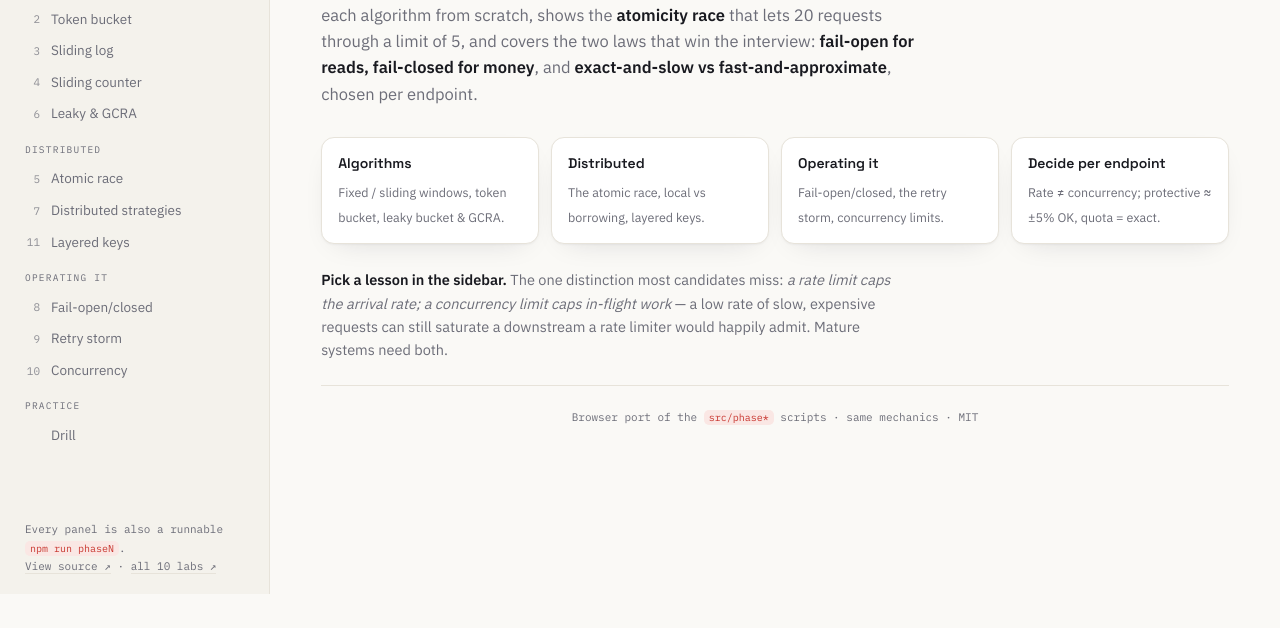
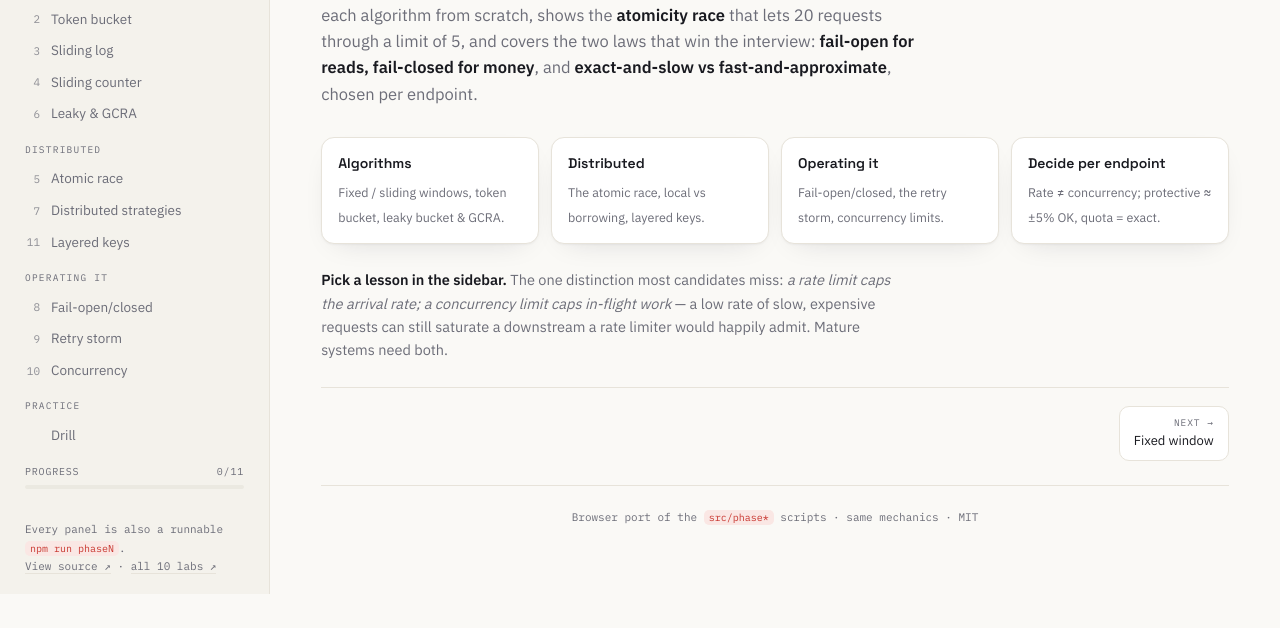
Before and after one commit to swapnull-in/rate-limiting, a website: page web/index.html in a window 1280 px wide. Shown: the part 206-834 px from the top of the page. Before the commit the page ends 800 px from the top, so only its background shows below. Drawn offline with Linux system fonts and the light colour scheme.

Commit message:
Professional pass: guided path, progress, theme toggle, drill mastery
Shared web/lab.js (loaded after the shell) adds, uniformly:
- prev/next lesson bar on every panel — a guided path through the lab
- progress tracking: a lesson viewed ~6s earns a ✓ in the nav + a sidebar
  progress meter (per-lab localStorage)
- manual dark/light/auto theme toggle (persisted, [data-theme] CSS overrides
  outrank the system preference)
- click-to-copy `npm run phaseN` chip on every numbered lesson

Drill tab upgraded to v2 (shared web/drill.js): per-card "Got it / Again"
mastery persisted in localStorage, a mastered counter, and a review-only
filter for spaced repetition.

Plus a per-lab favicon (accent + glyph, inline SVG data URI).

Co-Authored-By: Claude Fable 5 <noreply@anthropic.com>

```diff
--- a/web/drill.js
+++ b/web/drill.js
@@ -1,10 +1,11 @@
 /**
- * Drill panel — shared across the System Design lab family.
+ * Drill panel — shared across the System Design lab family. v2 (spaced repetition)
  * Load AFTER drill-data.js and BEFORE the lab's main inline script:
  *   <script src="drill-data.js"></script><script src="drill.js"></script>
- * It injects its own CSS, builds a `section.phase[data-tab="Drill"]` before the
- * main script wires the sidebar (so the nav picks it up automatically — add
- * 'drill':'Practice' to TIER_OF), and renders active-recall Q&A cards.
+ * Injects its own CSS, builds a `section.phase[data-tab="Drill"]` before the
+ * main script wires the sidebar (nav picks it up via TIER_OF 'drill':'Practice'),
+ * and renders active-recall Q&A cards with per-card mastery ("Got it" / "Again")
+ * persisted in localStorage, a review-only filter, and a mastery counter.
  */
 (function () {
   var D = window.DRILL;
@@ -12,40 +13,57 @@
 
   // ── CSS ────────────────────────────────────────────────────────────────
   var css = [
-    '.drill-card { border:1px solid var(--line); border-radius:12px; padding:14px 16px; margin-bottom:12px; background:var(--panel); }',
+    '.drill-card { border:1px solid var(--line); border-radius:12px; padding:14px 16px; margin-bottom:12px; background:var(--panel); border-left-width:4px; }',
+    '.drill-card.mastered { border-left-color:var(--good); }',
+    '.drill-card.again { border-left-color:var(--amber); }',
     '.drill-q { font-size:14.5px; font-weight:600; display:flex; gap:10px; align-items:baseline; margin-bottom:10px; line-height:1.5; }',
     '.drill-n { font-family:var(--mono); font-size:11px; color:var(--accent); flex:none; min-width:18px; }',
     '.drill-topic { font-family:var(--mono); font-size:10px; letter-spacing:.06em; text-transform:uppercase; color:var(--muted); border:1px solid var(--line); border-radius:999px; padding:1px 8px; flex:none; order:2; margin-left:auto; }',
     '.drill-a { font-size:13.5px; color:var(--muted); line-height:1.65; border-left:3px solid var(--accent); padding:6px 0 6px 12px; margin:0 0 10px; background:linear-gradient(90deg, var(--accent-soft), transparent 80%); border-radius:0 8px 8px 0; }',
     '.drill-a b, .drill-a em { color:var(--ink); }',
-    '.drill-bar { display:flex; gap:8px; flex-wrap:wrap; margin-bottom:14px; }',
+    '.drill-bar { display:flex; gap:8px; flex-wrap:wrap; margin-bottom:8px; align-items:center; }',
+    '.drill-count { font-family:var(--mono); font-size:11.5px; color:var(--muted); margin-left:auto; }',
+    '.drill-count b { color:var(--good); }',
     '.drill-cheats ol { margin:0 0 14px; padding-left:20px; font-size:13.5px; line-height:1.9; }',
     '.drill-cheats li { margin-bottom:4px; }',
     '.drill-meta { font-family:var(--mono); font-size:11.5px; color:var(--muted); }',
+    '.drill-actions { display:flex; gap:8px; }',
+    '.drill-mini { font-family:var(--sans); font-size:12px; border:1px solid var(--line); background:var(--panel-2); color:var(--ink); border-radius:8px; padding:6px 11px; cursor:pointer; }',
+    '.drill-mini:hover { border-color:var(--accent); }',
+    '.drill-mini.good { color:var(--good); } .drill-mini.good:hover { border-color:var(--good); }',
+    '.drill-mini.amber { color:var(--amber); } .drill-mini.amber:hover { border-color:var(--amber); }',
+    '.drill-hint { font-family:var(--mono); font-size:10.5px; color:var(--muted); margin-top:2px; }',
   ].join('\n');
   var style = document.createElement('style');
   style.textContent = css;
   document.head.appendChild(style);
 
-  // ── Section (inserted before the trailing footer inside .main-inner) ──
+  // ── persistence ────────────────────────────────────────────────────────
+  var KEY = 'sdlabs-drill:' + (D.module || 'lab');
+  var mastery = {};
+  try { mastery = JSON.parse(localStorage.getItem(KEY) || '{}'); } catch (e) {}
+  function save() { try { localStorage.setItem(KEY, JSON.stringify(mastery)); } catch (e) {} }
+  function cardKey(c) { return (c.q || '').slice(0, 64); }
+
+  // ── Section ────────────────────────────────────────────────────────────
   var host = document.querySelector('.main-inner') || document.querySelector('.main') || document.body;
   var sec = document.createElement('section');
   sec.className = 'phase';
   sec.setAttribute('data-tab', 'Drill');
   sec.innerHTML =
     '<h2>Drill — active recall</h2>' +
-    '<p class="lede">The study module’s interview questions and cheat-sheet one-liners. Answer <em>out loud</em> before revealing — recall beats re-reading. <span class="drill-meta" id="drill-meta"></span></p>' +
+    '<p class="lede">The study module’s interview questions and cheat-sheet one-liners. Answer <em>out loud</em> before revealing — recall beats re-reading. Mark each card <b>Got it</b> or <b>Again</b>; “Review only” shows what still needs work. <span class="drill-meta" id="drill-meta"></span></p>' +
     '<div class="card">' +
     '  <div class="drill-bar">' +
     '    <button class="act" id="drill-shuffle">⇄ Shuffle</button>' +
+    '    <button class="ghost" id="drill-review">↻ Review only</button>' +
     '    <button class="ghost" id="drill-reveal-all">Reveal all</button>' +
-    '    <button class="ghost" id="drill-hide-all">Hide all</button>' +
     '    <button class="ghost" id="drill-cheats-btn">☰ Cheat-sheet</button>' +
+    '    <span class="drill-count" id="drill-count"></span>' +
     '  </div>' +
     '  <div class="drill-cheats" id="drill-cheats" style="display:none"></div>' +
     '  <div id="drill-cards"></div>' +
     '</div>';
-  // Place before the trailing side-foot inside the host, if one exists there.
   var feet = host.querySelectorAll(':scope > .side-foot');
   var tail = feet.length ? feet[feet.length - 1] : null;
   if (tail) host.insertBefore(sec, tail); else host.appendChild(sec);
@@ -56,41 +74,73 @@
     '<ol>' + D.cheats.map(function (c) { return '<li>' + c + '</li>'; }).join('') + '</ol>';
 
   var order = D.cards.map(function (_, i) { return i; });
+  var reviewOnly = false;
   var seed = 7;
   function rnd() { seed |= 0; seed = seed + 0x6D2B79F5 | 0; var t = Math.imul(seed ^ seed >>> 15, 1 | seed); t = t + Math.imul(t ^ t >>> 7, 61 | t) ^ t; return ((t ^ t >>> 14) >>> 0) / 4294967296; }
+
+  function counts() {
+    var m = 0;
+    D.cards.forEach(function (c) { if (mastery[cardKey(c)] === 'ok') m++; });
+    return { m: m, n: D.cards.length };
+  }
+  function paintCount() {
+    var c = counts();
+    document.getElementById('drill-count').innerHTML = 'mastered <b>' + c.m + '</b>/' + c.n;
+  }
 
   var root = document.getElementById('drill-cards');
   function paint() {
     root.innerHTML = '';
+    var shown = 0;
     order.forEach(function (idx, n) {
       var card = D.cards[idx];
+      var state = mastery[cardKey(card)];               // 'ok' | 'again' | undefined
+      if (reviewOnly && state === 'ok') return;
+      shown++;
       var d = document.createElement('div');
-      d.className = 'drill-card';
+      d.className = 'drill-card' + (state === 'ok' ? ' mastered' : state === 'again' ? ' again' : '');
       d.innerHTML =
-        '<div class="drill-q"><span class="drill-n">' + (n + 1) + '</span><div>' + card.q + '</div>' +
+        '<div class="drill-q"><span class="drill-n">' + shown + '</span><div>' + card.q + '</div>' +
         (card.topic ? '<span class="drill-topic">' + card.topic + '</span>' : '') + '</div>' +
         '<div class="drill-a" style="display:none">' + card.a + '</div>' +
-        '<button class="ghost drill-btn">Reveal answer</button>';
+        '<div class="drill-actions">' +
+        '  <button class="ghost drill-btn">Reveal answer</button>' +
+        '  <button class="drill-mini good" style="display:none">Got it ✓</button>' +
+        '  <button class="drill-mini amber" style="display:none">Again ↻</button>' +
+        '</div>';
       var a = d.querySelector('.drill-a'), b = d.querySelector('.drill-btn');
-      b.onclick = function () { var on = a.style.display === 'none'; a.style.display = on ? 'block' : 'none'; b.textContent = on ? 'Hide answer' : 'Reveal answer'; };
+      var ok = d.querySelector('.drill-mini.good'), ag = d.querySelector('.drill-mini.amber');
+      b.onclick = function () {
+        var on = a.style.display === 'none';
+        a.style.display = on ? 'block' : 'none';
+        b.textContent = on ? 'Hide answer' : 'Reveal answer';
+        ok.style.display = ag.style.display = on ? 'inline-block' : 'none';
+      };
+      ok.onclick = function () { mastery[cardKey(card)] = 'ok'; save(); paintCount(); d.className = 'drill-card mastered'; };
+      ag.onclick = function () { mastery[cardKey(card)] = 'again'; save(); paintCount(); d.className = 'drill-card again'; };
       root.appendChild(d);
     });
+    if (!shown) {
+      root.innerHTML = '<div class="drill-hint">Everything mastered — turn off “Review only”, or shuffle and run the deck again cold. 🎉</div>';
+    }
   }
   document.getElementById('drill-shuffle').onclick = function () {
     for (var i = order.length - 1; i > 0; i--) { var j = Math.floor(rnd() * (i + 1)); var t = order[i]; order[i] = order[j]; order[j] = t; }
     paint();
   };
+  document.getElementById('drill-review').onclick = function () {
+    reviewOnly = !reviewOnly;
+    this.classList.toggle('sel', reviewOnly);
+    paint();
+  };
   document.getElementById('drill-reveal-all').onclick = function () {
     root.querySelectorAll('.drill-a').forEach(function (x) { x.style.display = 'block'; });
     root.querySelectorAll('.drill-btn').forEach(function (x) { x.textContent = 'Hide answer'; });
-  };
-  document.getElementById('drill-hide-all').onclick = function () {
-    root.querySelectorAll('.drill-a').forEach(function (x) { x.style.display = 'none'; });
-    root.querySelectorAll('.drill-btn').forEach(function (x) { x.textContent = 'Reveal answer'; });
+    root.querySelectorAll('.drill-mini').forEach(function (x) { x.style.display = 'inline-block'; });
   };
   document.getElementById('drill-cheats-btn').onclick = function () {
     var el = document.getElementById('drill-cheats');
     el.style.display = el.style.display === 'none' ? 'block' : 'none';
   };
-  paint();
+  paint(); paintCount();
 })();
--- /dev/null
+++ b/web/lab.js
@@ -0,0 +1,138 @@
+/**
+ * Lab enhancements — shared across the System Design Labs family.
+ * Load AFTER the lab's main inline script (right before </body>):
+ *   <script src="lab.js"></script>
+ * Requires the family shell (sections / tabButtons / activate / TIER_OF globals
+ * from the main classic script). Degrades to a no-op if the shell is absent.
+ *
+ * Features:
+ *   • theme toggle (dark / light / auto) persisted in localStorage, overriding
+ *     the system preference via [data-theme] (CSS injected by the build patch)
+ *   • progress tracking — a lesson viewed for ~6s is marked done: ✓ in the nav
+ *     + a progress meter in the sidebar (per-lab localStorage)
+ *   • prev / next lesson bar at the bottom of every panel (guided path)
+ *   • click-to-copy `npm run phaseN` chip on each numbered lesson
+ */
+(function () {
+  // ── shell detection (bare identifiers — script-global consts) ──────────
+  var S, TB, ACT;
+  try { S = sections; TB = tabButtons; ACT = activate; } catch (e) { return; }
+  if (!S || !S.length || !TB || typeof ACT !== 'function') return;
+
+  var LAB = (document.title.split('—')[0] || 'lab').trim();
+
+  // ── CSS ────────────────────────────────────────────────────────────────
+  var css = [
+    '.theme-btn { margin-left:auto; flex:none; width:28px; height:28px; border-radius:8px; border:1px solid var(--line); background:var(--panel); color:var(--muted); cursor:pointer; font-size:13px; line-height:1; display:grid; place-items:center; }',
+    '.theme-btn:hover { color:var(--accent); border-color:var(--accent); }',
+    '.done-tick { margin-left:auto; font-size:10px; color:var(--good); flex:none; }',
+    '.progress-wrap { padding:12px 11px 0; }',
+    '.progress-label { font-family:var(--mono); font-size:10px; letter-spacing:.08em; text-transform:uppercase; color:var(--muted); display:flex; justify-content:space-between; margin-bottom:6px; }',
+    '.progress-bar { height:4px; border-radius:99px; background:var(--hover); overflow:hidden; }',
+    '.progress-fill { height:100%; border-radius:99px; background:var(--accent); width:0%; transition:width .4s ease; }',
+    '.pn-bar { display:flex; justify-content:space-between; gap:10px; margin-top:26px; padding-top:18px; border-top:1px solid var(--line); }',
+    '.pn-btn { font-family:var(--sans); font-size:13px; background:var(--panel); color:var(--ink); border:1px solid var(--line); padding:10px 14px; border-radius:10px; cursor:pointer; max-width:46%; text-align:left; line-height:1.35; }',
+    '.pn-btn:hover { border-color:var(--accent); color:var(--accent); }',
+    '.pn-btn small { display:block; font-family:var(--mono); font-size:9.5px; letter-spacing:.1em; text-transform:uppercase; color:var(--muted); margin-bottom:2px; }',
+    '.pn-btn.next { text-align:right; margin-left:auto; }',
+    '.npm-chip { font-family:var(--mono); font-size:11px; color:var(--muted); background:var(--panel-2); border:1px solid var(--line); border-radius:7px; padding:3px 9px; cursor:pointer; vertical-align:middle; margin-left:10px; }',
+    '.npm-chip:hover { color:var(--accent); border-color:var(--accent); }',
+    '.npm-chip.copied { color:var(--good); border-color:var(--good); }',
+  ].join('\n');
+  var st = document.createElement('style'); st.textContent = css; document.head.appendChild(st);
+
+  // ── theme toggle ───────────────────────────────────────────────────────
+  var THEME_KEY = 'sdlabs-theme';
+  function applyTheme(t) {
+    if (t === 'dark' || t === 'light') document.documentElement.setAttribute('data-theme', t);
+    else document.documentElement.removeAttribute('data-theme');
+  }
+  var saved = null;
+  try { saved = localStorage.getItem(THEME_KEY); } catch (e) {}
+  applyTheme(saved);
+  var brand = document.querySelector('.sidebar .brand');
+  if (brand) {
+    var tb = document.createElement('button');
+    tb.className = 'theme-btn'; tb.title = 'Theme: auto / dark / light';
+    tb.setAttribute('aria-label', 'Toggle color theme');
+    function icon() { var t = saved; tb.textContent = t === 'dark' ? '☾' : t === 'light' ? '☀' : '◐'; }
+    icon();
+    tb.onclick = function () {
+      saved = saved === null ? 'dark' : saved === 'dark' ? 'light' : null;
+      try { saved === null ? localStorage.removeItem(THEME_KEY) : localStorage.setItem(THEME_KEY, saved); } catch (e) {}
+      applyTheme(saved); icon();
+    };
+    brand.appendChild(tb);
+  }
+
+  // ── progress tracking ──────────────────────────────────────────────────
+  var PKEY = 'sdlabs-progress:' + LAB;
+  var doneSet = {};
+  try { doneSet = JSON.parse(localStorage.getItem(PKEY) || '{}'); } catch (e) {}
+  var META = { 'Overview': 1, 'Drill': 1 };            // not counted as lessons
+  var lessonIdx = [];
+  S.forEach(function (sec, i) { if (!META[sec.dataset.tab]) lessonIdx.push(i); });
+
+  var meter = document.createElement('div');
+  meter.className = 'progress-wrap';
+  meter.innerHTML = '<div class="progress-label"><span>Progress</span><span id="prog-n">0/0</span></div><div class="progress-bar"><div class="progress-fill" id="prog-fill"></div></div>';
+  var foot = document.querySelector('.sidebar .side-foot');
+  if (foot) foot.parentNode.insertBefore(meter, foot);
+
+  function paintProgress() {
+    var done = 0;
+    lessonIdx.forEach(function (i) {
+      var key = S[i].dataset.tab, btn = TB[i];
+      var has = btn.querySelector('.done-tick');
+      if (doneSet[key]) { done++; if (!has) { var t = document.createElement('span'); t.className = 'done-tick'; t.textContent = '✓'; btn.appendChild(t); } }
+    });
+    var n = document.getElementById('prog-n'), f = document.getElementById('prog-fill');
+    if (n) n.textContent = done + '/' + lessonIdx.length;
+    if (f) f.style.width = (lessonIdx.length ? Math.round(done / lessonIdx.length * 100) : 0) + '%';
+  }
+  var visitTimer = null;
+  function noteActive() {
+    var i = S.findIndex(function (s) { return s.classList.contains('active'); });
+    if (visitTimer) clearTimeout(visitTimer);
+    if (i < 0 || META[S[i].dataset.tab]) return;
+    visitTimer = setTimeout(function () {
+      if (!S[i].classList.contains('active')) return;
+      doneSet[S[i].dataset.tab] = 1;
+      try { localStorage.setItem(PKEY, JSON.stringify(doneSet)); } catch (e) {}
+      paintProgress();
+    }, 6000);
+  }
+  // wrap activate so every navigation re-arms the visit timer
+  var origActivate = ACT;
+  try { activate = function (i, push) { origActivate(i, push); noteActive(); paintNextPrev(); }; } catch (e) {}
+  paintProgress(); noteActive();
+
+  // ── prev / next bars ───────────────────────────────────────────────────
+  function label(i) { var p = S[i].dataset.tab.split('·').map(function (x) { return x.trim(); }); return p.length > 1 ? p[1] : p[0]; }
+  S.forEach(function (sec, i) {
+    var bar = document.createElement('div'); bar.className = 'pn-bar';
+    var prev = i > 0 ? '<button class="pn-btn prev" data-go="' + (i - 1) + '"><small>← previous</small>' + label(i - 1) + '</button>' : '<span></span>';
+    var next = i < S.length - 1 ? '<button class="pn-btn next" data-go="' + (i + 1) + '"><small>next →</small>' + label(i + 1) + '</button>' : '';
+    bar.innerHTML = prev + next;
+    sec.appendChild(bar);
+  });
+  function paintNextPrev() {}
+  document.querySelectorAll('.pn-btn').forEach(function (b) {
+    b.onclick = function () { activate(+b.dataset.go, true); };
+  });
+
+  // ── npm run chips ──────────────────────────────────────────────────────
+  S.forEach(function (sec) {
+    var m = /^(\d+)\s*·/.exec(sec.dataset.tab);
+    var h2 = sec.querySelector('h2');
+    if (!m || !h2) return;
+    var cmd = 'npm run phase' + m[1];
+    var chip = document.createElement('button');
+    chip.className = 'npm-chip'; chip.textContent = cmd + ' ⧉'; chip.title = 'Copy the command that runs this lesson as a script';
+    chip.onclick = function () {
+      function ok() { chip.classList.add('copied'); chip.textContent = 'copied ✓'; setTimeout(function () { chip.classList.remove('copied'); chip.textContent = cmd + ' ⧉'; }, 1400); }
+      if (navigator.clipboard && navigator.clipboard.writeText) navigator.clipboard.writeText(cmd).then(ok, ok); else ok();
+    };
+    h2.appendChild(chip);
+  });
+})();
```
Also changed, not shown: web/index.html (+23 -0 lines).
